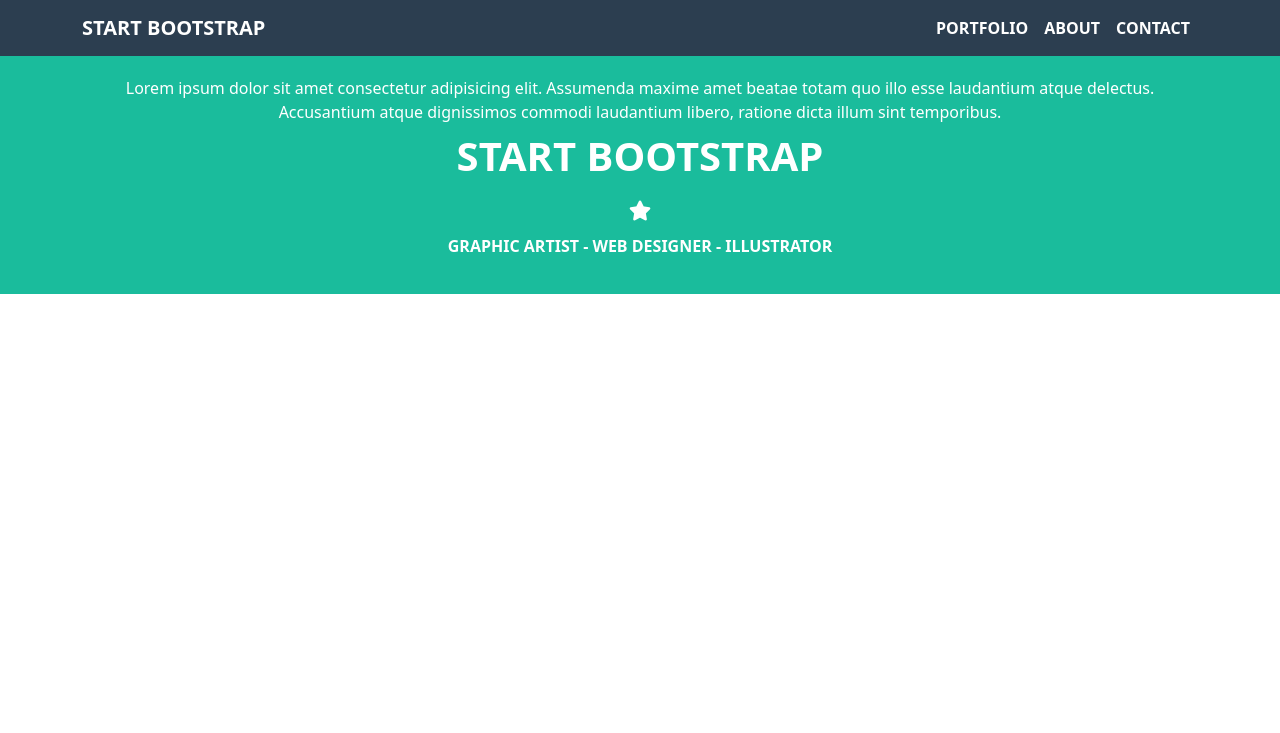
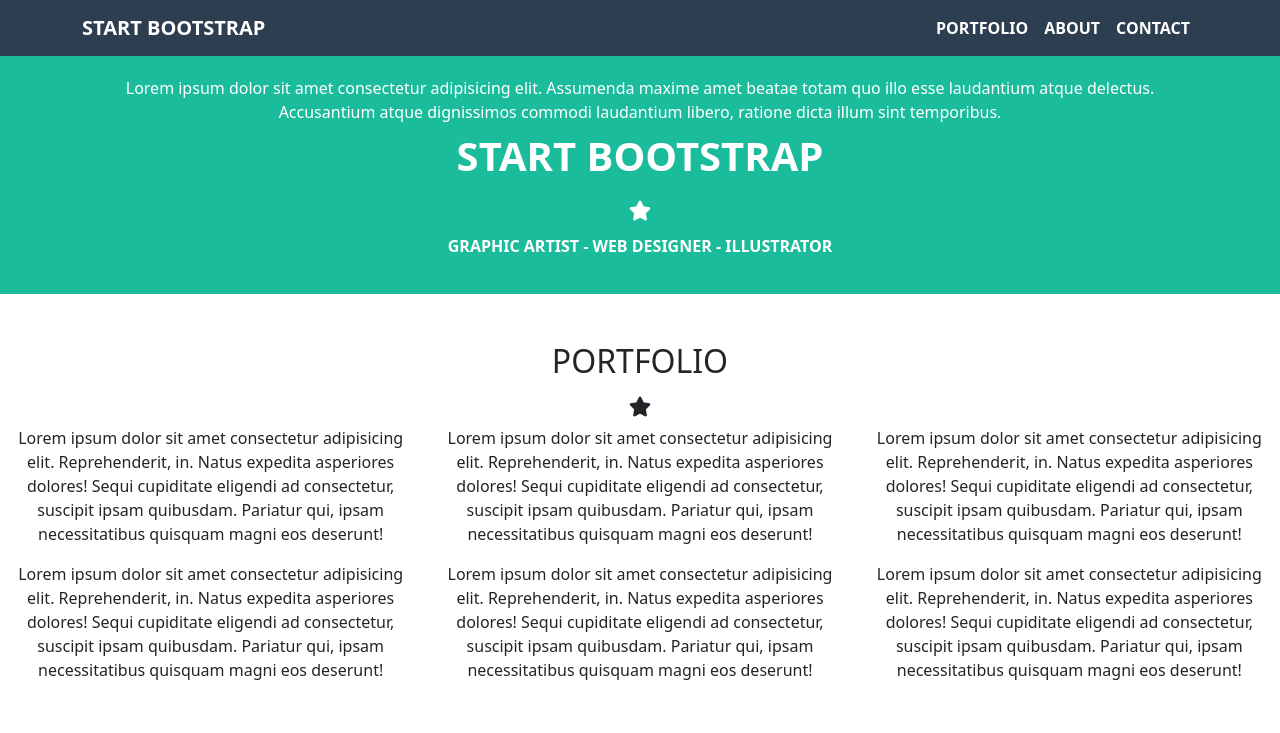
Before and after one commit to Gabriele-Cavallo/html-css-bootstrap-freelancer, a plain HTML site: page index.html in a window 1280 px wide. Drawn offline with nearby package versions, Linux system fonts and the light colour scheme.

Commit message:
feat: add portfolio section

```diff
--- a/index.html
+++ b/index.html
@@ -27,6 +27,7 @@
         </div>
     </header>
     <main>
+        <!-- Hero Section -->
         <section class="ms-bg-lightgreen py-3 text-white">
             <div class="container text-center px-5">
                 <div class="py-1">Lorem ipsum dolor sit amet consectetur adipisicing elit. Assumenda maxime amet beatae totam quo illo esse laudantium atque delectus. Accusantium atque dignissimos commodi laudantium libero, ratione dicta illum sint temporibus.</div>
@@ -35,6 +36,22 @@
                 <p class="py-1 fw-semibold">GRAPHIC ARTIST - WEB DESIGNER - ILLUSTRATOR</p>
             </div>
         </section>
+        <!-- /Hero Section -->
+
+        <!-- Portfolio Section -->
+        <section class="text-center py-5">
+            <h2>PORTFOLIO</h2>
+            <div class="star py-1"><i class="fa-solid fa-star"></i></div>
+            <div class="row px-2 gy-3">
+                <div class="col-12 col-md-6 col-lg-4">Lorem ipsum dolor sit amet consectetur adipisicing elit. Reprehenderit, in. Natus expedita asperiores dolores! Sequi cupiditate eligendi ad consectetur, suscipit ipsam quibusdam. Pariatur qui, ipsam necessitatibus quisquam magni eos deserunt!</div>
+                <div class="col-12 col-md-6 col-lg-4">Lorem ipsum dolor sit amet consectetur adipisicing elit. Reprehenderit, in. Natus expedita asperiores dolores! Sequi cupiditate eligendi ad consectetur, suscipit ipsam quibusdam. Pariatur qui, ipsam necessitatibus quisquam magni eos deserunt!</div>
+                <div class="col-12 col-md-6 col-lg-4">Lorem ipsum dolor sit amet consectetur adipisicing elit. Reprehenderit, in. Natus expedita asperiores dolores! Sequi cupiditate eligendi ad consectetur, suscipit ipsam quibusdam. Pariatur qui, ipsam necessitatibus quisquam magni eos deserunt!</div>
+                <div class="col-12 col-md-6 col-lg-4">Lorem ipsum dolor sit amet consectetur adipisicing elit. Reprehenderit, in. Natus expedita asperiores dolores! Sequi cupiditate eligendi ad consectetur, suscipit ipsam quibusdam. Pariatur qui, ipsam necessitatibus quisquam magni eos deserunt!</div>
+                <div class="col-12 col-md-6 col-lg-4">Lorem ipsum dolor sit amet consectetur adipisicing elit. Reprehenderit, in. Natus expedita asperiores dolores! Sequi cupiditate eligendi ad consectetur, suscipit ipsam quibusdam. Pariatur qui, ipsam necessitatibus quisquam magni eos deserunt!</div>
+                <div class="col-12 col-md-6 col-lg-4">Lorem ipsum dolor sit amet consectetur adipisicing elit. Reprehenderit, in. Natus expedita asperiores dolores! Sequi cupiditate eligendi ad consectetur, suscipit ipsam quibusdam. Pariatur qui, ipsam necessitatibus quisquam magni eos deserunt!</div>
+            </div>
+        </section>
+        <!-- /Portfolio Section -->
     </main>
 
     <!-- Bootstrap JS -->
```
